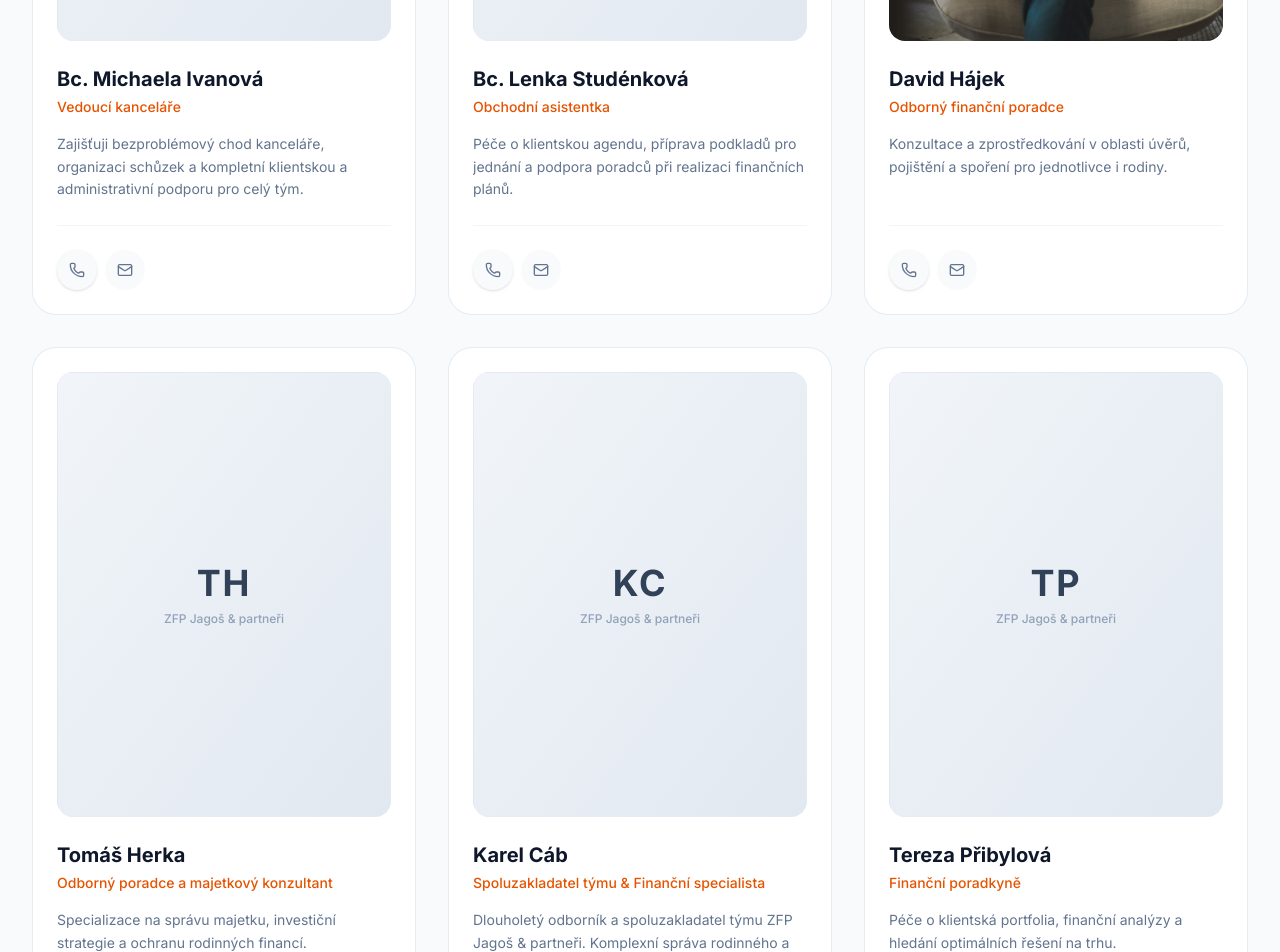
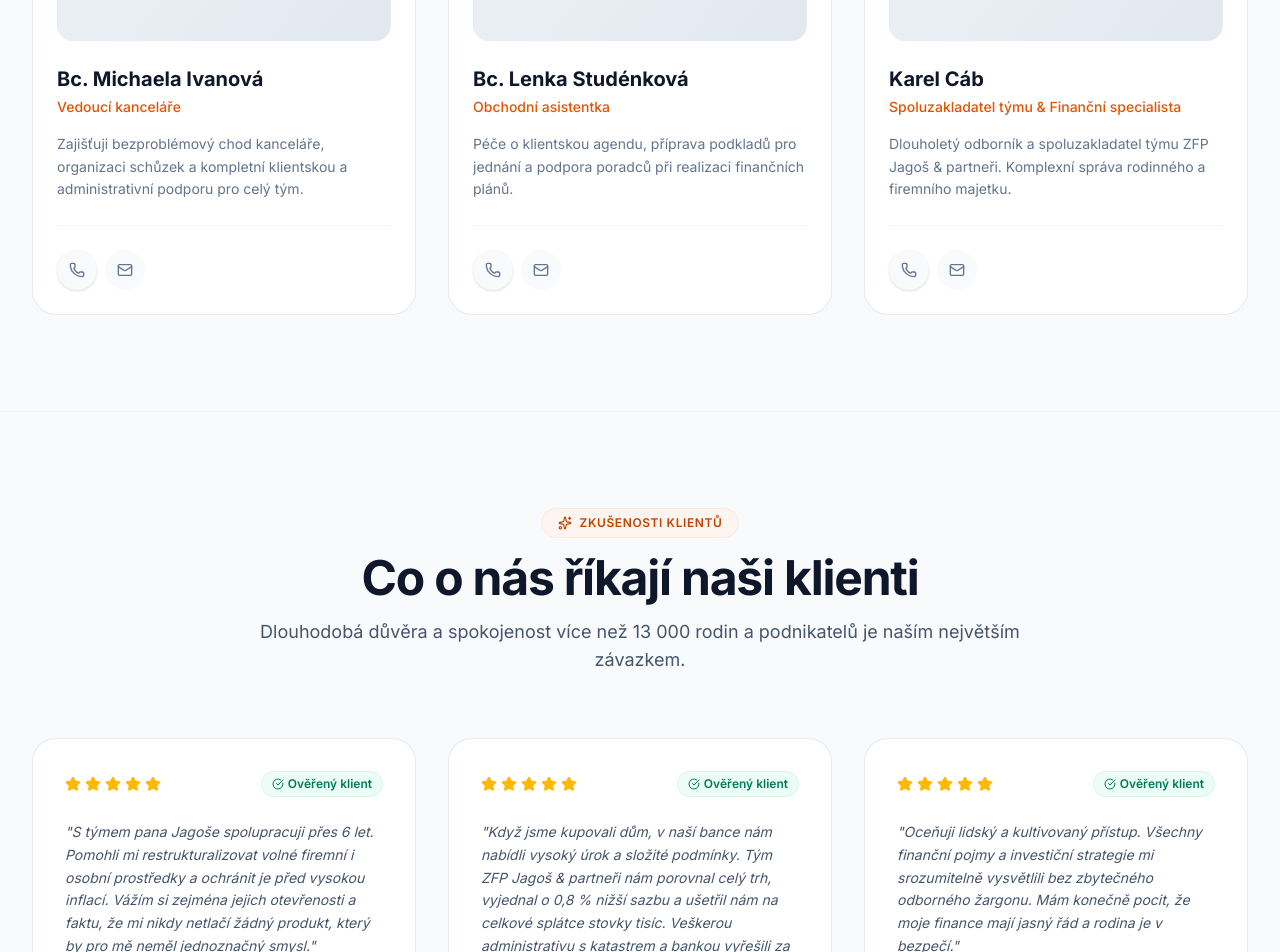
Before and after one commit to RemeskoXD/projekt22, a React (Vite) app: page / in a window 1280 px wide. Shown: the part 8340-9292 px from the top of the page. Built offline with nearby package versions, Linux system fonts and the light colour scheme; a web font is replaced by a local one.

Commit message:
fix: remove Tomas Herka, David Hajek and Tereza Pribylova from team

```diff
--- a/src/data.ts
+++ b/src/data.ts
@@ -169,42 +169,12 @@ export const teamMembers: TeamMember[] = [
     imageUrl: '',
   },
   {
-    id: 'david-hajek',
-    name: 'David Hájek',
-    role: 'Odborný finanční poradce',
-    bio: 'Konzultace a zprostředkování v oblasti úvěrů, pojištění a spoření pro jednotlivce i rodiny.',
-    quote: '"Mým cílem je, aby klienti přesně věděli, za co platí a co jim to přináší."',
-    email: 'david.hajek@zfpa.cz',
-    phone: '+420 606 084 044',
-    imageUrl: '/HRK 1/David Hájek/WEB/DSC_7332.webp',
-  },
-  {
-    id: 'tomas-herka',
-    name: 'Tomáš Herka',
-    role: 'Odborný poradce a majetkový konzultant',
-    bio: 'Specializace na správu majetku, investiční strategie a ochranu rodinných financí.',
-    quote: '"Investice do vlastní budoucnosti je to nejlepší rozhodnutí."',
-    email: 'tomas.herka@zfpa.cz',
-    phone: '+420 606 084 044',
-    imageUrl: '',
-  },
-  {
     id: 'karel-cab',
     name: 'Karel Cáb',
     role: 'Spoluzakladatel týmu & Finanční specialista',
     bio: 'Dlouholetý odborník a spoluzakladatel týmu ZFP Jagoš & partneři. Komplexní správa rodinného a firemního majetku.',
     quote: '"Dlouhodobé partnerství a důvěra jsou nejcennější hodnoty v našem oboru."',
     email: 'karel.cab@zfpa.cz',
-    phone: '+420 606 084 044',
-    imageUrl: '',
-  },
-  {
-    id: 'tereza-pribylova',
-    name: 'Tereza Přibylová',
-    role: 'Finanční poradkyně',
-    bio: 'Péče o klientská portfolia, finanční analýzy a hledání optimálních řešení na trhu.',
-    quote: '"Vaše spokojenost a finanční bezpečí jsou pro mě na prvním místě."',
-    email: 'tereza.pribylova@zfpa.cz',
     phone: '+420 606 084 044',
     imageUrl: '',
   },
```
